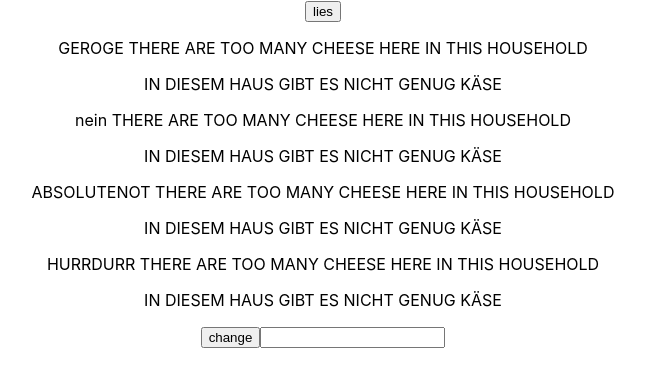
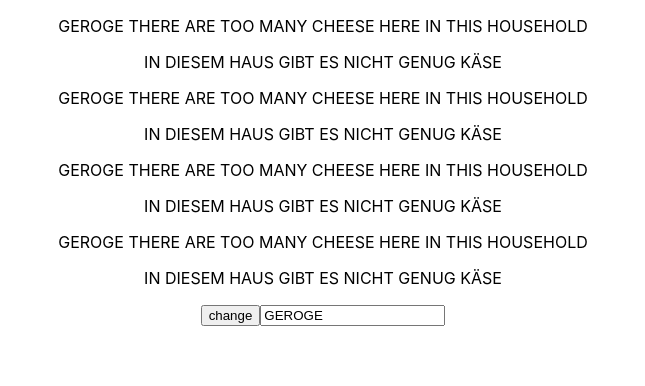
Before and after one commit to chrislupdx/react_exercise_actual, a React (Create React App) app: page / in a window 1280 px wide. Shown: the top 386 px of the page, without its empty margins (317-962 px from the left). Built offline with nearby package versions, Linux system fonts and the light colour scheme.

Commit message:
got that weird 2-way binding done

```diff
--- a/src/App.js
+++ b/src/App.js
@@ -6,43 +6,30 @@ import './App.css';
 class App extends Component {
 
   state = {
-    name: [
-      {name: 'GEROGE' },
-      {name: 'nein'},
-      {name : "ABSOLUTENOT"},
-      {name: "HURRDURR"},
-    ]
-
+    name: 'GEROGE',
   }
 
-  somethingHandler = () => {
-    // this.state.name[0].name = 'NOTHING LEFT BUT RUIN';
-    this.setState({
-      name:[
-        { name: 'RUIN'},
-        { name: 'GLUTTON'},
-        { name: 'POOP'},
-        { name: 'GEORGIE'}
-      ]
-    })
+  somethingHandler = (event) => {
+    this.setState({ name: event.target.value, });
   }
 
   render() {
     return (
     <div className="App">
 
-      <button onClick={this.somethingHandler}>lies</button>
       <Useroutput
-        name={this.state.name[0].name}/>
+        name={this.state.name}/>
       <Useroutput
-        name={this.state.name[1].name} />
+        name={this.state.name} />
       <Useroutput
-        name={this.state.name[2].name}/>
+        name={this.state.name}/>
       <Useroutput
-        name={this.state.name[3].name}/>
+        name={this.state.name}/>
 
       <Userinput
-        click ={this.somethingHandler} />
+        changed = {this.somethingHandler}
+        currentName = {this.state.name}
+        />
     </div>
 
     );
--- a/src/Components/Userinput.js
+++ b/src/Components/Userinput.js
@@ -3,8 +3,17 @@ import React from 'react';
 const userinput = (props) => {
     return (
     <div>
-        <input type="submit" value="change" onClick={props.click} />
-        <input type="text" />
+        <input
+            type="submit"
+            value="change"
+            onClick={props.click}
+        />
+
+        <input
+            type="text"
+            onChange= {props.changed}
+            value= {props.currentName}
+        />
     </div>
 
     );
```
Also changed, not shown: src/requirements.txt.
